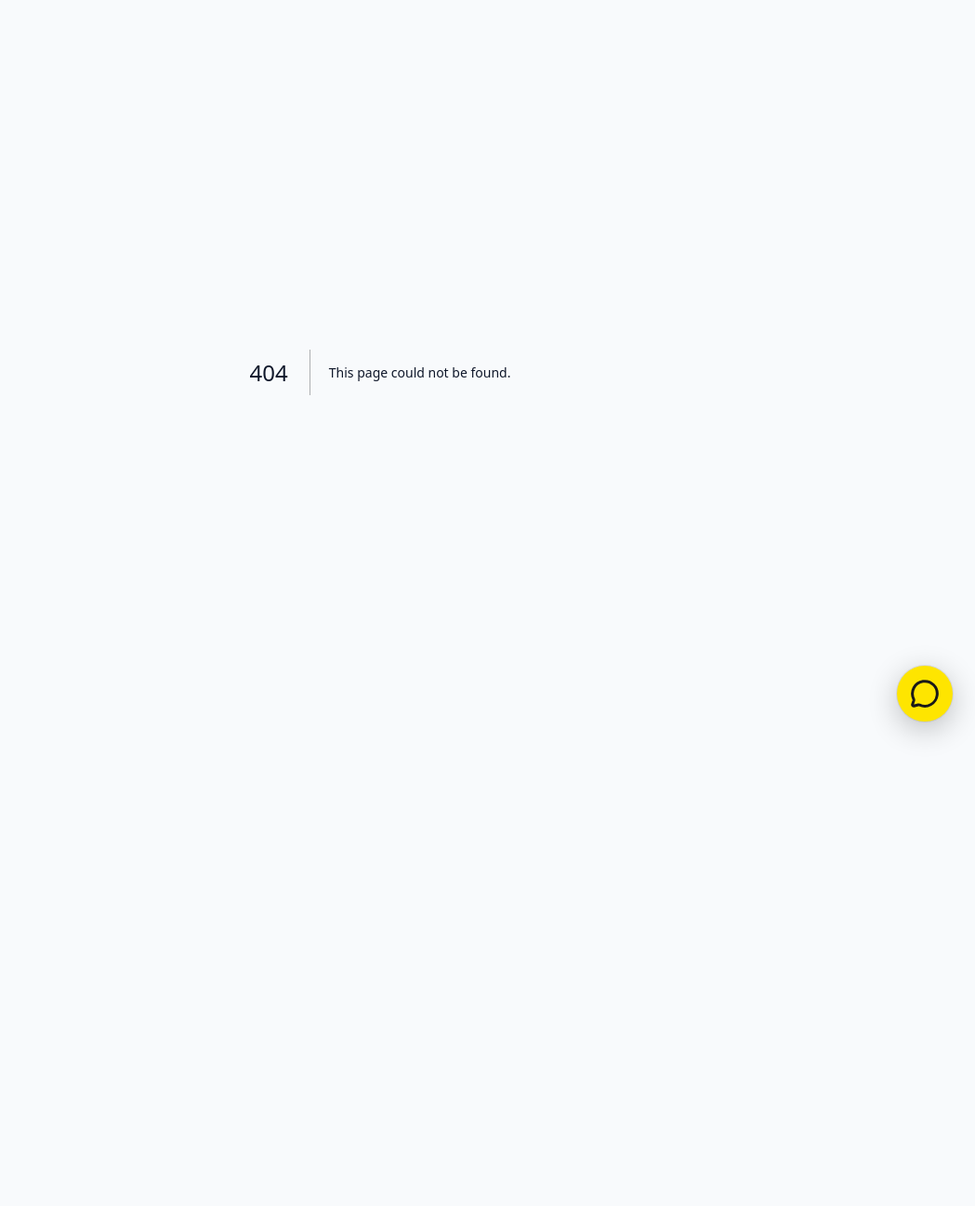
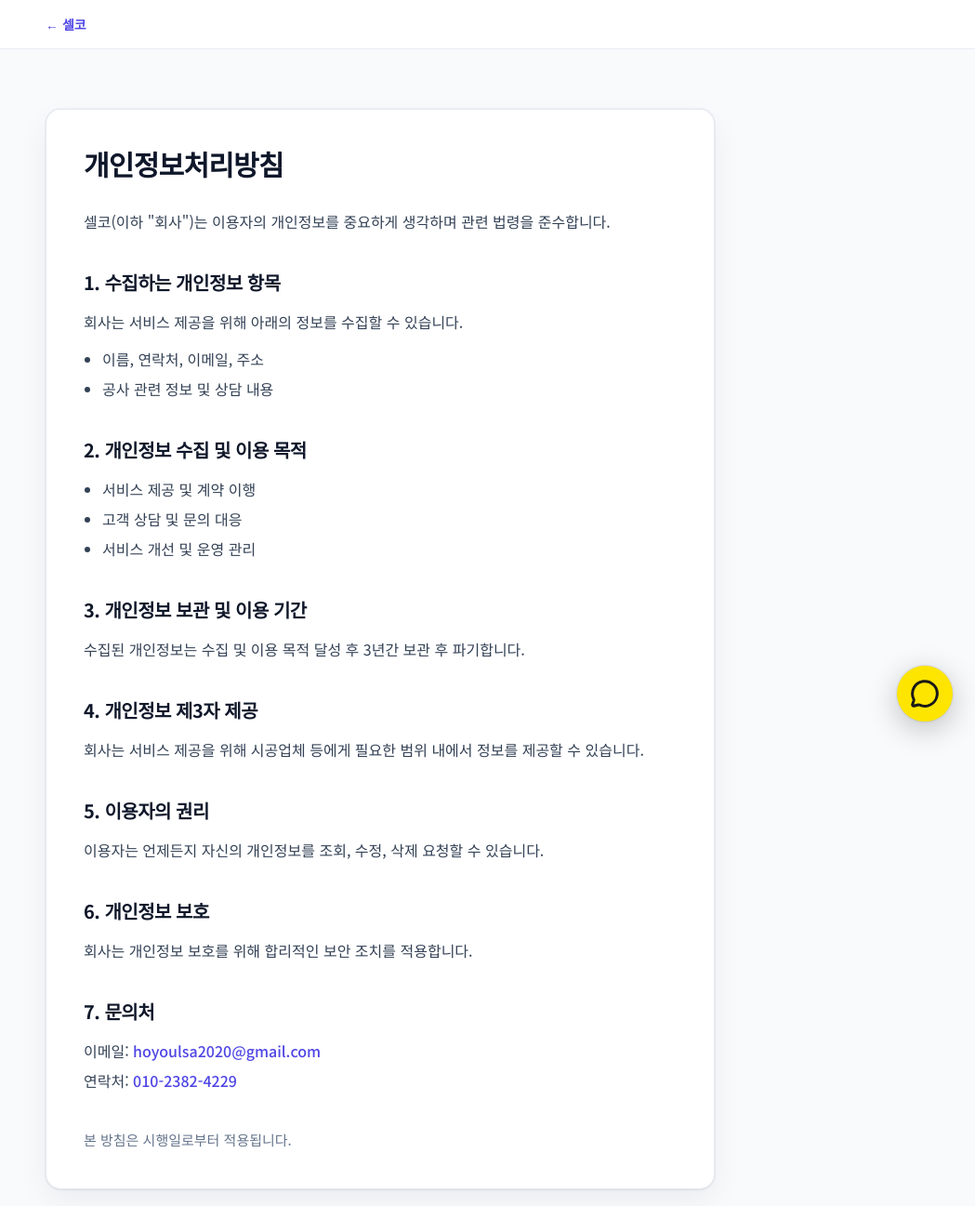
Before and after one commit to hoyoulsa2020-spec/company-sel-ko-landing, a Next.js app: page /privacy in a window 1280 px wide. Before the commit this address had no page. Shown: the top 1297 px of the page at 93% size, without its empty margins (231-1280 px from the left). Before the commit the page ends 800 px from the top, so only its background shows below. Built offline with nearby package versions, Linux system fonts and the light colour scheme.

Commit message:
feat: add /privacy page, sitemap entry, footer link
Made-with: Cursor

```diff
--- /dev/null
+++ b/app/privacy/page.tsx
@@ -0,0 +1,149 @@
+import type { Metadata } from "next";
+import Link from "next/link";
+
+import { SITE_URL } from "@/lib/site";
+
+export const metadata: Metadata = {
+  title: "개인정보처리방침 | 셀코",
+  description:
+    "셀코 개인정보처리방침. 수집 항목, 이용 목적, 보관 기간, 제3자 제공, 이용자 권리 및 문의처 안내.",
+  alternates: { canonical: "/privacy" },
+  openGraph: {
+    title: "개인정보처리방침 | 셀코",
+    description:
+      "셀코 개인정보처리방침. 수집 항목, 이용 목적, 보관 기간, 제3자 제공, 이용자 권리 및 문의처 안내.",
+    url: `${SITE_URL}/privacy`,
+    type: "website",
+  },
+};
+
+export default function PrivacyPage() {
+  return (
+    <div className="min-h-screen bg-slate-50">
+      <header className="border-b border-slate-200/80 bg-white">
+        <div className="mx-auto flex max-w-3xl items-center justify-between px-4 py-4 sm:px-6">
+          <Link
+            href="/"
+            className="text-sm font-semibold text-indigo-600 underline-offset-4 transition hover:text-indigo-800 hover:underline"
+          >
+            ← 셀코
+          </Link>
+        </div>
+      </header>
+
+      <main className="mx-auto max-w-3xl px-4 py-12 sm:px-6 sm:py-16">
+        <article className="rounded-2xl border border-slate-200/90 bg-white p-6 shadow-soft ring-1 ring-slate-900/[0.03] sm:p-8 md:p-10">
+          <h1 className="text-balance text-2xl font-bold tracking-tight text-slate-900 sm:text-3xl">
+            개인정보처리방침
+          </h1>
+
+          <p className="mt-8 text-pretty text-[15px] leading-relaxed text-slate-700 sm:text-base">
+            셀코(이하 &quot;회사&quot;)는 이용자의 개인정보를 중요하게 생각하며 관련 법령을 준수합니다.
+          </p>
+
+          <section className="mt-10">
+            <h2 className="text-lg font-bold tracking-tight text-slate-900 sm:text-xl">{`1. 수집하는 개인정보 항목`}</h2>
+            <p className="mt-4 text-pretty text-[15px] leading-relaxed text-slate-700 sm:text-base">
+              회사는 서비스 제공을 위해 아래의 정보를 수집할 수 있습니다.
+            </p>
+            <ul className="mt-4 list-disc space-y-2 pl-5 text-[15px] leading-relaxed text-slate-700 sm:text-base">
+              <li>이름, 연락처, 이메일, 주소</li>
+              <li>공사 관련 정보 및 상담 내용</li>
+            </ul>
+          </section>
+
+          <section className="mt-10">
+            <h2 className="text-lg font-bold tracking-tight text-slate-900 sm:text-xl">{`2. 개인정보 수집 및 이용 목적`}</h2>
+            <ul className="mt-4 list-disc space-y-2 pl-5 text-[15px] leading-relaxed text-slate-700 sm:text-base">
+              <li>서비스 제공 및 계약 이행</li>
+              <li>고객 상담 및 문의 대응</li>
+              <li>서비스 개선 및 운영 관리</li>
+            </ul>
+          </section>
+
+          <section className="mt-10">
+            <h2 className="text-lg font-bold tracking-tight text-slate-900 sm:text-xl">{`3. 개인정보 보관 및 이용 기간`}</h2>
+            <p className="mt-4 text-pretty text-[15px] leading-relaxed text-slate-700 sm:text-base">
+              수집된 개인정보는 수집 및 이용 목적 달성 후 3년간 보관 후 파기합니다.
+            </p>
+          </section>
+
+          <section className="mt-10">
+            <h2 className="text-lg font-bold tracking-tight text-slate-900 sm:text-xl">{`4. 개인정보 제3자 제공`}</h2>
+            <p className="mt-4 text-pretty text-[15px] leading-relaxed text-slate-700 sm:text-base">
+              회사는 서비스 제공을 위해 시공업체 등에게 필요한 범위 내에서 정보를 제공할 수 있습니다.
+            </p>
+          </section>
+
+          <section className="mt-10">
+            <h2 className="text-lg font-bold tracking-tight text-slate-900 sm:text-xl">{`5. 이용자의 권리`}</h2>
+            <p className="mt-4 text-pretty text-[15px] leading-relaxed text-slate-700 sm:text-base">
+              이용자는 언제든지 자신의 개인정보를 조회, 수정, 삭제 요청할 수 있습니다.
+            </p>
+          </section>
+
+          <section className="mt-10">
+            <h2 className="text-lg font-bold tracking-tight text-slate-900 sm:text-xl">{`6. 개인정보 보호`}</h2>
+            <p className="mt-4 text-pretty text-[15px] leading-relaxed text-slate-700 sm:text-base">
+              회사는 개인정보 보호를 위해 합리적인 보안 조치를 적용합니다.
+            </p>
+          </section>
+
+          <section className="mt-10">
+            <h2 className="text-lg font-bold tracking-tight text-slate-900 sm:text-xl">{`7. 문의처`}</h2>
+            <p className="mt-4 text-[15px] leading-relaxed text-slate-700 sm:text-base">
+              이메일:{" "}
+              <a
+                href="mailto:hoyoulsa2020@gmail.com"
+                className="font-medium text-indigo-600 underline-offset-2 hover:underline"
+              >
+                hoyoulsa2020@gmail.com
+              </a>
+            </p>
+            <p className="mt-2 text-[15px] leading-relaxed text-slate-700 sm:text-base">
+              연락처:{" "}
+              <a href="tel:010-2382-4229" className="font-medium text-indigo-600 underline-offset-2 hover:underline">
+                010-2382-4229
+              </a>
+            </p>
+          </section>
+
+          <p className="mt-10 text-pretty text-sm leading-relaxed text-slate-500 sm:text-[15px]">
+            본 방침은 시행일로부터 적용됩니다.
+          </p>
+        </article>
+      </main>
+
+      <footer className="border-t border-slate-200/80 bg-white">
+        <div className="mx-auto max-w-5xl px-4 py-10 sm:px-6">
+          <div className="flex flex-col items-center gap-3 text-center">
+            <div className="flex items-center gap-2">
+              <span
+                className="flex h-8 w-8 items-center justify-center rounded-lg bg-gradient-to-br from-indigo-600 to-violet-700 text-xs font-bold text-white shadow-sm"
+                aria-hidden
+              >
+                셀
+              </span>
+              <span className="text-sm font-bold tracking-tight text-slate-900">셀코</span>
+            </div>
+            <p className="max-w-sm text-xs leading-relaxed text-slate-500">
+              소비자와 시공업체를 직접 연결하는 셀프인테리어 플랫폼입니다.
+            </p>
+            <div className="flex flex-wrap items-center justify-center gap-x-4 gap-y-1 text-sm">
+              <Link
+                href="/experience"
+                className="font-semibold text-indigo-600 underline-offset-4 transition hover:text-indigo-800 hover:underline"
+              >
+                기능·사용 경험 소개
+              </Link>
+              <span className="hidden text-slate-300 sm:inline" aria-hidden>
+                |
+              </span>
+              <span className="font-semibold text-slate-900">개인정보처리방침</span>
+            </div>
+          </div>
+        </div>
+      </footer>
+    </div>
+  );
+}
--- a/app/sitemap.ts
+++ b/app/sitemap.ts
@@ -16,5 +16,11 @@ export default function sitemap(): MetadataRoute.Sitemap {
       changeFrequency: "weekly",
       priority: 0.9,
     },
+    {
+      url: `${SITE_URL}/privacy`,
+      lastModified: now,
+      changeFrequency: "weekly",
+      priority: 0.4,
+    },
   ];
 }
--- a/components/Landing.tsx
+++ b/components/Landing.tsx
@@ -609,12 +609,23 @@ export function Landing() {
               <p className="max-w-sm text-xs leading-relaxed text-slate-500">
                 소비자와 시공업체를 직접 연결하는 셀프인테리어 플랫폼입니다.
               </p>
+              <div className="flex flex-wrap items-center justify-center gap-x-4 gap-y-2">
                 <Link
                   href="/experience"
                   className="text-sm font-semibold text-indigo-600 underline-offset-4 transition hover:text-indigo-800 hover:underline"
                 >
                   기능·사용 경험 소개
                 </Link>
+                <span className="hidden text-slate-300 sm:inline" aria-hidden>
+                  |
+                </span>
+                <Link
+                  href="/privacy"
+                  className="text-sm font-semibold text-slate-600 underline-offset-4 transition hover:text-indigo-700 hover:underline"
+                >
+                  개인정보처리방침
+                </Link>
+              </div>
             </div>
           </div>
         </footer>
```
Lines whose indentation alone changed are shown as unchanged.
